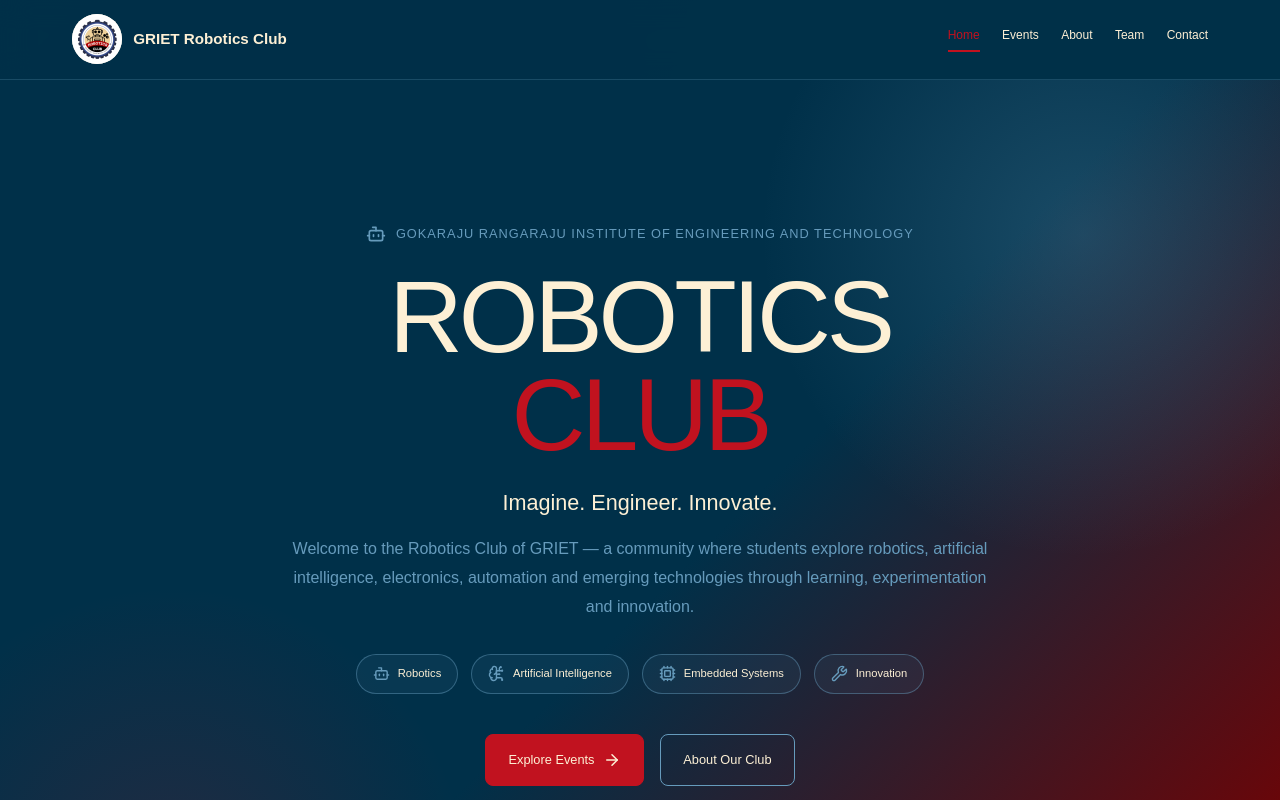
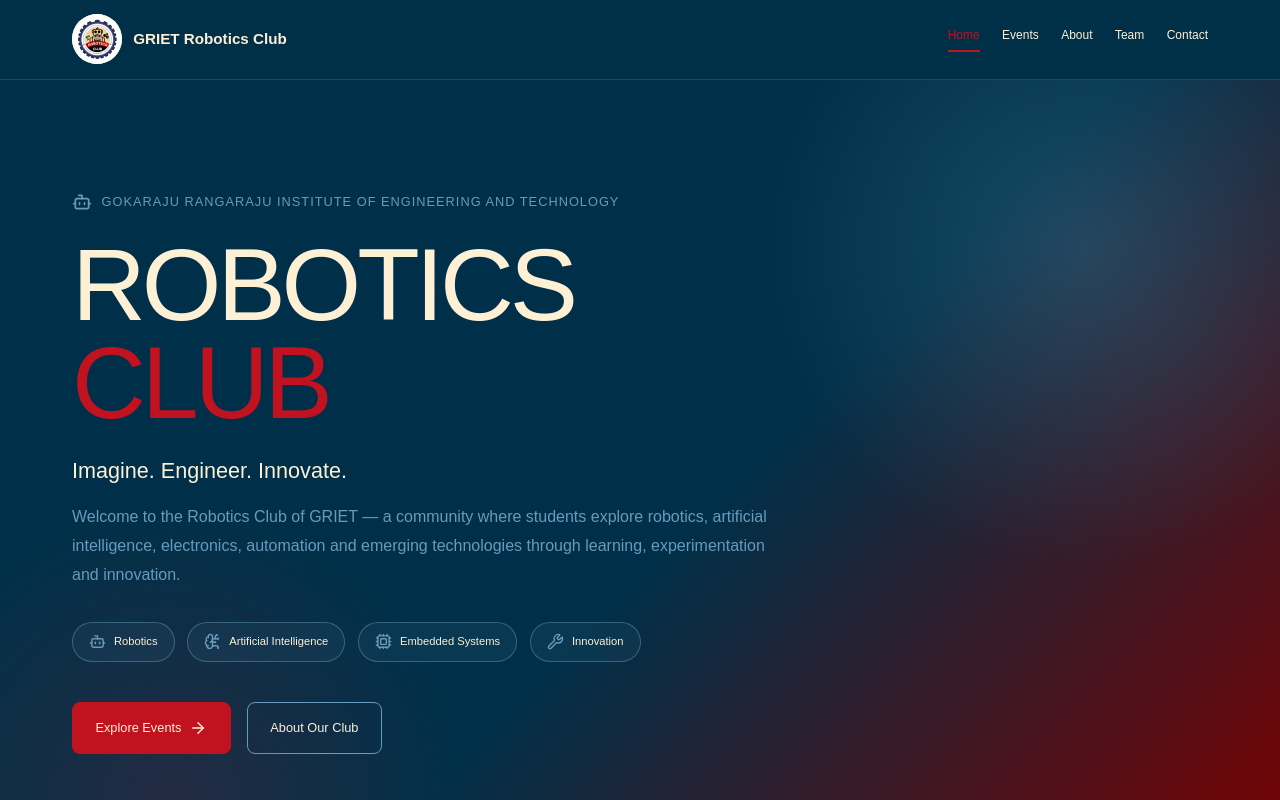
Before and after one commit to siddhuseelam/griet_robotics, a React (Vite) app: page / in a window 1280 px wide. Shown: the top 800 px of the page. Built offline with nearby package versions, Linux system fonts and the light colour scheme; a web font is replaced by a local one.

Commit message:
feat: add Hero component for the robotics club landing page

```diff
--- a/src/components/Hero.jsx
+++ b/src/components/Hero.jsx
@@ -73,12 +73,8 @@
           style={{
             position: 'relative',
             zIndex: 1,
-            paddingTop: '4rem',
-            paddingBottom: '4rem',
-            display: 'flex',
-            flexDirection: 'column',
-            alignItems: 'center',
-            textAlign: 'center'
+            paddingTop: '2rem',
+            paddingBottom: '2rem'
           }}
         >
 
@@ -140,7 +136,7 @@
               fontSize: '1.35rem',
               maxWidth: '750px',
               lineHeight: 1.5,
-              margin: '0 auto 1rem',
+              marginBottom: '1rem',
               color: '#FDF0D5'
             }}
           >
@@ -155,7 +151,7 @@
               fontSize: '1rem',
               maxWidth: '700px',
               lineHeight: 1.8,
-              margin: '0 auto 2rem',
+              marginBottom: '2rem',
               color: '#669BBC'
             }}
           >
@@ -173,7 +169,6 @@
               display: 'flex',
               flexWrap: 'wrap',
               gap: '0.8rem',
-              justifyContent: 'center',
               marginBottom: '2.5rem'
             }}
           >
@@ -207,8 +202,7 @@
             style={{
               display: 'flex',
               gap: '1rem',
-              flexWrap: 'wrap',
-              justifyContent: 'center'
+              flexWrap: 'wrap'
             }}
           >
 
```
